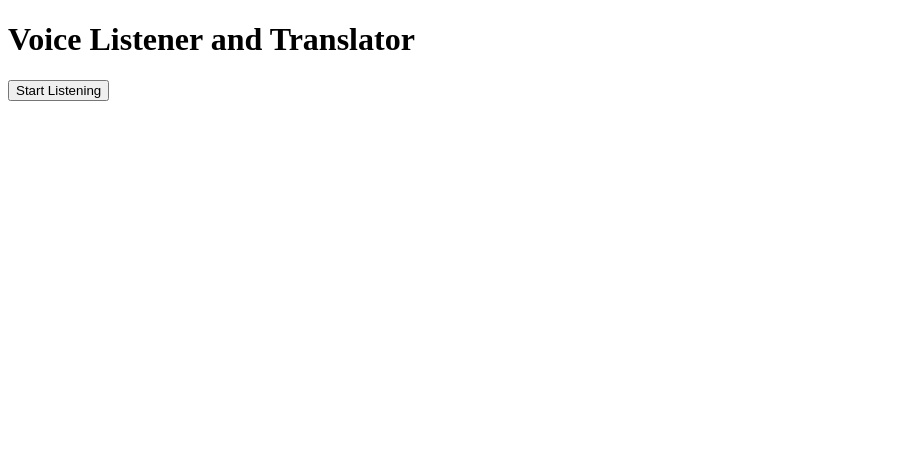
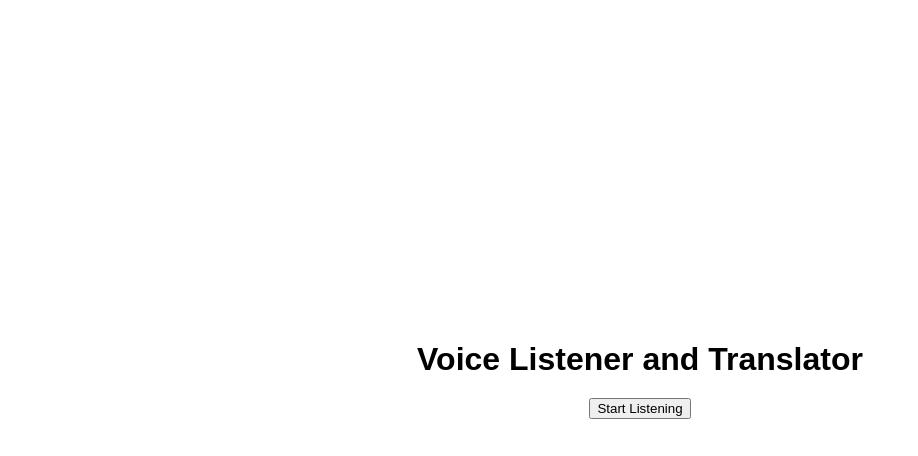
Before and after one commit to olegmoishevych/leetcode, a plain HTML site: page translater /out.html in a window 1280 px wide. Shown: the whole page, without its empty margins (0-918 px from the left). Drawn offline with Linux system fonts and the light colour scheme.

Commit message:
voice (comments)

```diff
--- a/translater /out.html
+++ b/translater /out.html
@@ -4,6 +4,20 @@
   <meta charset="UTF-8">
   <meta name="viewport" content="width=device-width, initial-scale=1.0">
   <title>Voice Listener and Translator</title>
+  <style>
+    body {
+      display: flex;
+      flex-direction: column;
+      align-items: center;
+      justify-content: center;
+      height: 100vh;
+      margin: 0;
+      font-family: Arial, sans-serif;
+    }
+    h1, button, p {
+      margin: 10px 0;
+    }
+  </style>
 </head>
 <body>
 <h1>Voice Listener and Translator</h1>
@@ -12,22 +26,26 @@
 <p id="translatedOutput"></p>
 
 <script>
+  // Получаем элементы из DOM
   const startButton = document.getElementById('start');
   const output = document.getElementById('output');
   const translatedOutput = document.getElementById('translatedOutput');
   let isListening = false;
 
+  // Создаем объект распознавания речи
   const recognition = new (window.SpeechRecognition || window.webkitSpeechRecognition)();
   recognition.interimResults = true;
   recognition.lang = 'ru-RU';
   recognition.continuous = true;
 
+  // Функция для перевода текста
   const translateText = async (text) => {
     const response = await fetch('https://translate.googleapis.com/translate_a/single?client=gtx&sl=ru&tl=en&dt=t&q=' + encodeURI(text));
     const data = await response.json();
     return data[0][0][0];
   };
 
+  // Обработчик события результата распознавания речи
   recognition.onresult = async (event) => {
     let transcript = '';
     for (let i = event.resultIndex; i < event.results.length; i++) {
@@ -36,6 +54,7 @@
     console.log(`Transcript: ${transcript}`);
     output.innerText = transcript;
 
+    // Переводим текст и выводим результат
     try {
       const translatedText = await translateText(transcript);
       translatedOutput.innerText = translatedText;
@@ -44,10 +63,12 @@
     }
   };
 
+  // Обработчик ошибок распознавания речи
   recognition.onerror = (event) => {
     console.error('Speech recognition error:', event.error);
   };
 
+  // Обработчик окончания распознавания речи
   recognition.onend = () => {
     console.log('Speech recognition ended');
     if (isListening) {
@@ -55,6 +76,7 @@
     }
   };
 
+  // Обработчик клика по кнопке
   startButton.addEventListener('click', () => {
     if (isListening) {
       recognition.stop();
```
